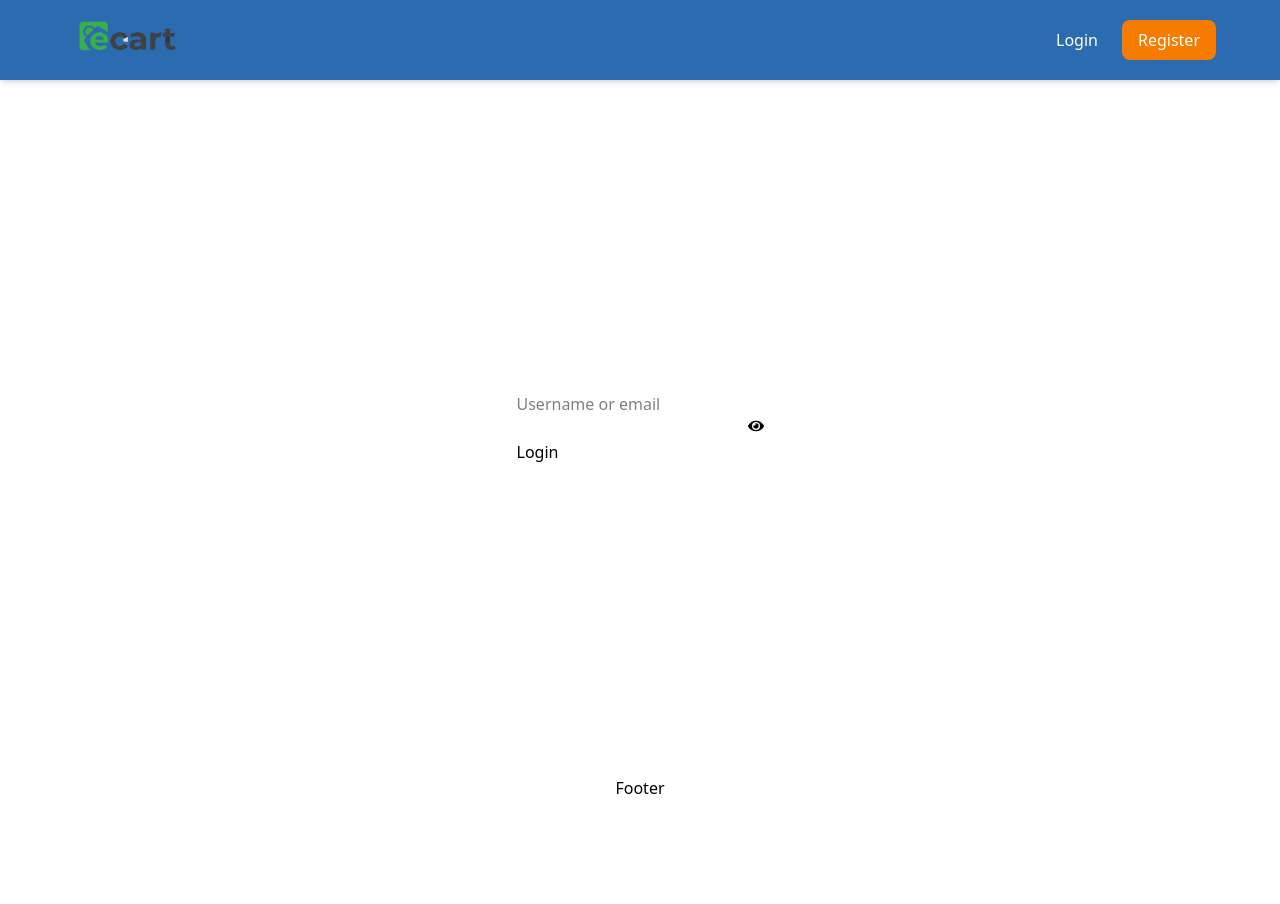
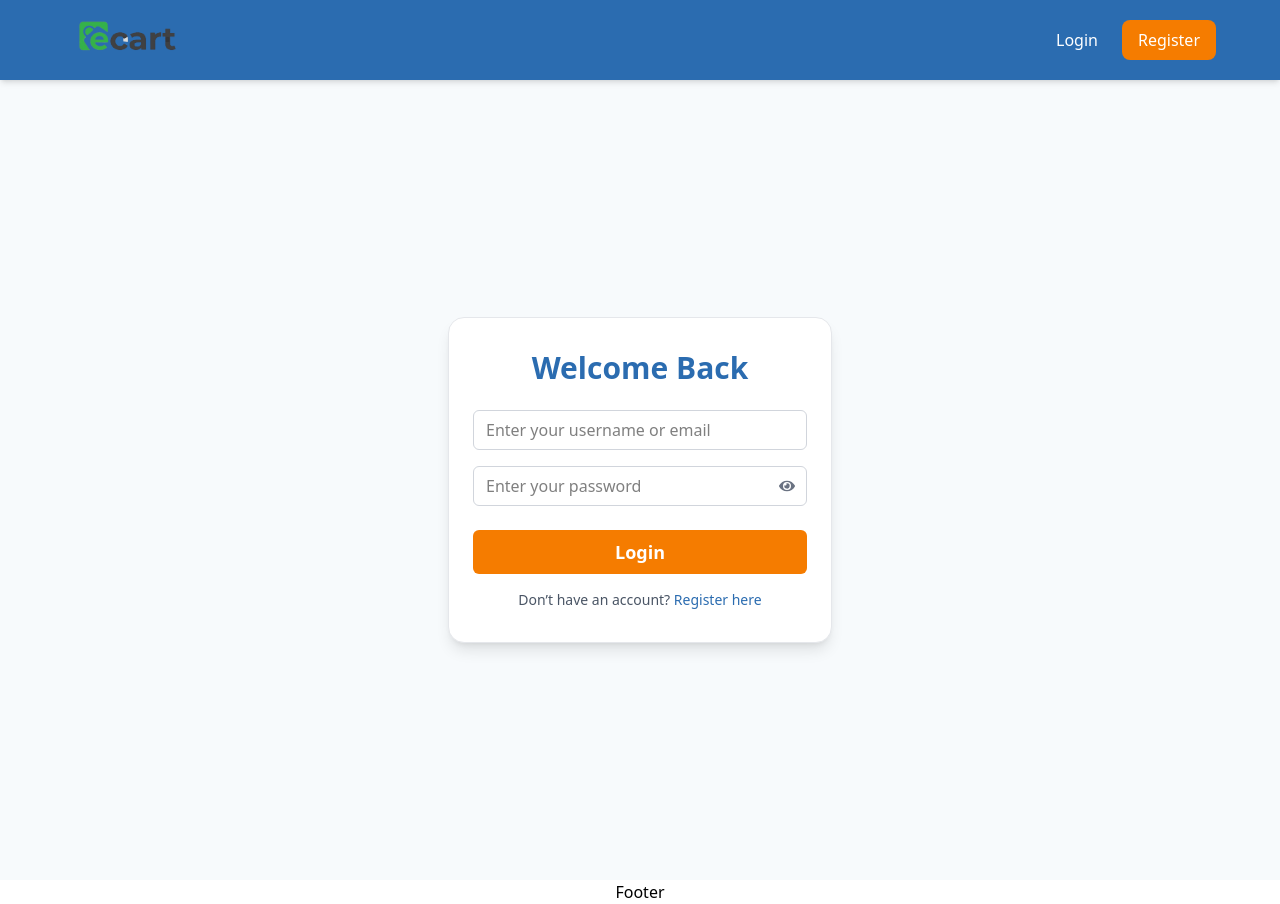
Before and after one commit to shrwn08/frontend-shopify, a React (Vite) app: page /login in a window 1280 px wide. Before the commit the page ends 800 px from the top, so only its background shows below. Built offline with nearby package versions, Linux system fonts and the light colour scheme.

Commit message:
product card styled.

```diff
--- a/src/pages/Login.jsx
+++ b/src/pages/Login.jsx
@@ -2,6 +2,7 @@ import React, { useState } from "react";
 import { FaEye, FaEyeSlash } from "react-icons/fa";
 import { useDispatch } from "react-redux";
 import { loginUser } from "../redux/slices/authSlice";
+import { Link } from "react-router-dom";
 
 const Login = () => {
   const [user, setUser] = useState("");
@@ -30,33 +31,70 @@ const Login = () => {
   };
 
   return (
-    <>
-      <form onSubmit={handleSubmit}>
-        <div>
+  <section className="w-full min-h-screen bg-[#F7FAFC] flex justify-center items-center py-10 px-4">
+  <form
+    onSubmit={handleSubmit}
+    className="w-full max-w-sm bg-white rounded-2xl shadow-lg border border-gray-200 px-6 py-8"
+  >
+    <h2 className="text-center text-3xl font-bold text-[#2B6CB0] mb-6">
+      Welcome Back
+    </h2>
+
+    {/* Username or Email */}
+    <div className="flex flex-col mb-4">
       <input
         type="text"
-            placeholder="Username or email"
+        placeholder="Enter your username or email"
         name="user"
         onChange={(e) => setUser(e.target.value)}
         value={user}
+        className="h-10 border border-gray-300 rounded-md px-3 focus:outline-none focus:ring-2 focus:ring-[#2B6CB0] transition"
       />
     </div>
-        <div>
+
+    {/* Password */}
+    <div className="flex flex-col mb-6 relative">
       <input
         type={visiblePass ? "text" : "password"}
         name="password"
         onChange={(e) => setPassword(e.target.value)}
         value={password}
+        className="h-10 border border-gray-300 rounded-md px-3 pr-10 focus:outline-none focus:ring-2 focus:ring-[#2B6CB0] transition"
+        placeholder="Enter your password"
       />
-          <button type="button" onClick={handleVisiblePassword}>
+      <button
+        type="button"
+        onClick={handleVisiblePassword}
+        className="absolute right-3 top-3 text-gray-500 hover:text-[#2B6CB0]"
+      >
         {visiblePass ? <FaEyeSlash /> : <FaEye />}
       </button>
     </div>
-        <div>
-          <input type="submit" value="Login" />
+
+    {/* Submit Button */}
+    <div className="flex justify-center">
+      <input
+        type="submit"
+        value="Login"
+        className="w-full bg-[#F57C00] hover:bg-[#E65100] text-white font-semibold text-lg py-2 rounded-md transition cursor-pointer"
+      />
+    </div>
+
+    {/* Footer Links */}
+    <div className="mt-4 text-center text-sm text-gray-600">
+      <p>
+        Don’t have an account?{" "}
+        <Link
+          to="/register"
+          className="text-[#2B6CB0] font-medium hover:underline"
+        >
+          Register here
+        </Link>
+      </p>
     </div>
   </form>
-    </>
+</section>
+
   );
 };
 
--- a/src/pages/ProductList.jsx
+++ b/src/pages/ProductList.jsx
@@ -1,29 +1,76 @@
-import React from 'react';
-import { useEffect } from 'react';
-import { useDispatch, useSelector } from 'react-redux';
-import { getProducts } from '../redux/slices/productSlice';
+import React from "react";
+import { useEffect } from "react";
+import { useDispatch, useSelector } from "react-redux";
+import { getProducts } from "../redux/slices/productSlice";
+import { Link } from "react-router-dom";
 
 function ProductList() {
-  const {products,loading,error} = useSelector(state=>state.products);
+  const { products, loading, error } = useSelector((state) => state.products);
   const dispatch = useDispatch();
 
-  useEffect(()=>{
+  useEffect(() => {
     dispatch(getProducts());
-  },[dispatch])
+  }, [dispatch]);
 
-  if(loading)return <p>loading... </p>
-  if(error)return <p>{error.message}</p>
+  if (loading) return <p>loading... </p>;
+  if (error) return <p>{error.message}</p>;
 
-  console.log(products)
+  console.log(products);
   return (
-    <div>
-      {products.map((product)=>(
-        <div key={product._id}>
-          <p>{product.name}</p>
+ <section className="w-full min-h-screen bg-[#F7FAFC] grid grid-cols-1 sm:grid-cols-2 md:grid-cols-3 lg:grid-cols-4 gap-6 p-6">
+  {products.map((product) => (
+    <div
+      key={product._id}
+      className="relative bg-white shadow-md rounded-xl overflow-hidden hover:shadow-xl transition-shadow duration-300"
+    >
+      {/* Stock Badge */}
+      <p className="absolute top-2 left-2 bg-[#2B6CB0] text-white text-xs font-medium px-2 py-1 rounded-md">
+        {product.stock > 0 ? `In Stock: ${product.stock}` : "Out of Stock"}
+      </p>
+
+      {/* Product Image */}
+      <Link to={`/product/${product._id}`} className="block">
+        <img
+          src={product.thumbnail}
+          alt={product.name}
+          className="w-full h-56 object-cover hover:scale-105 transition-transform duration-300"
+        />
+      </Link>
+
+      {/* Product Details */}
+      <div className="p-4">
+        <p className="text-lg font-semibold text-[#1A202C] truncate">
+          {product.name}
+        </p>
+        <p className="text-sm text-gray-600 mt-1">
+          {product.description.slice(0, 40)}...
+        </p>
+
+        {/* Price & Rating */}
+        <div className="flex justify-between items-center mt-3">
+          <p className="text-lg font-bold text-[#F57C00]">
+            ₹{product.price.toFixed(2)}
+          </p>
+          <p className="text-sm text-yellow-500 font-medium">
+            ⭐ {product.rating?.toFixed(1) ?? "N/A"}
+          </p>
         </div>
-      ))}
+
+        {/* Add to Cart Button */}
+        <button
+          type="button"
+          className="w-full mt-4 bg-[#2B6CB0] text-white font-semibold py-2 rounded-md hover:bg-[#1E3A8A] transition-colors duration-200 disabled:bg-gray-400"
+          disabled={product.stock === 0}
+        >
+          {product.stock === 0 ? "Out of Stock" : "Add to Cart"}
+        </button>
+      </div>
     </div>
-  )
+  ))}
+</section>
+
+
+  );
 }
 
-export default ProductList
+export default ProductList;
```
Also changed, not shown: src/components/Hero.jsx (added). Lines whose indentation alone changed are shown as unchanged.
